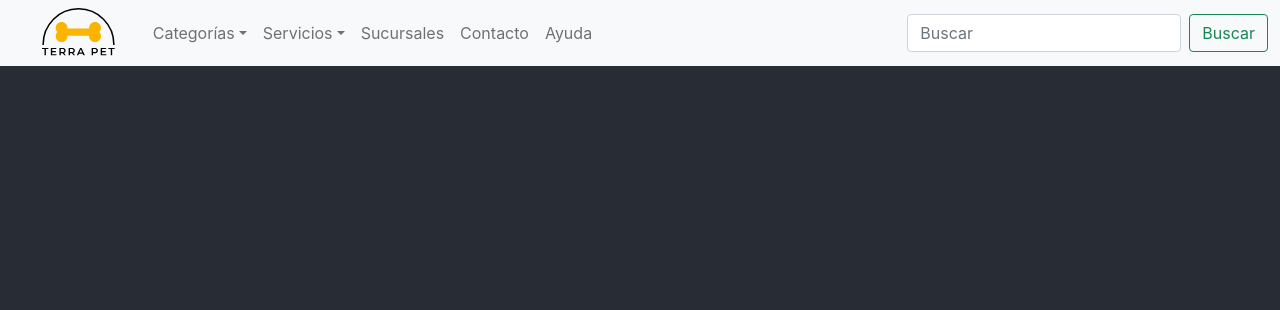
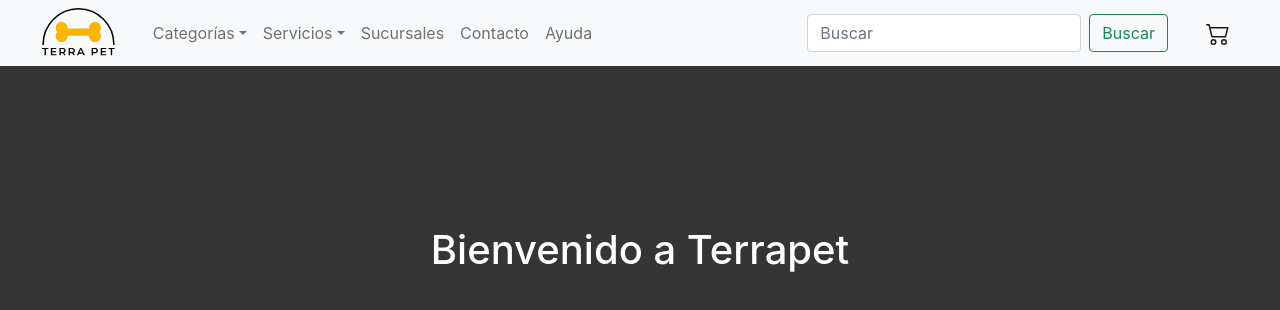
Before and after one commit to JazVictoria/terrapet-victoria, a React (Create React App) app: page /item/1 in a window 1280 px wide. Shown: the top 310 px of the page. Built offline with nearby package versions, Linux system fonts and the light colour scheme.

Commit message:
Adding cartwidget and listcontainer

```diff
--- a/src/App.css
+++ b/src/App.css
@@ -1,4 +1,4 @@
 .App {
-    background-color: #282c34;
+    background-color: rgb(53, 53, 53);
     min-height: 100vh;
 }
--- a/src/App.js
+++ b/src/App.js
@@ -1,11 +1,13 @@
 
 import './App.css';
 import NavBar from './components/navbar/NavBar';
+import ItemListContainer from './components/itemlistcontainer/ItemListContainer';
 
 const App = () => {
   return (
     <div className="App">
       <NavBar />
+      <ItemListContainer greeting="Bienvenido a Terrapet"/>
     </div>
   );
 }
--- /dev/null
+++ b/src/components/cart-widget/CartWidget.css
@@ -0,0 +1,7 @@
+.cartContainer{
+    height: 40px;
+    padding: 8px;
+    display: flex;
+    justify-content: center;
+    margin: 0 30px 0 30px;
+}
--- /dev/null
+++ b/src/components/cart-widget/CartWidget.jsx
@@ -0,0 +1,14 @@
+import React from 'react';
+import './CartWidget.css';
+import cart from '../../images/cart.svg';
+
+
+const CartWidget = () => {
+    return (
+        <div className="cartContainer">
+            <img src={cart} className="cart" alt="cart icon" />
+        </div>
+    )
+}
+
+export default CartWidget;
--- /dev/null
+++ b/src/components/itemlistcontainer/ItemListContainer.css
@@ -0,0 +1,9 @@
+.greetingContainer {
+    justify-content: center;
+    display: flex;
+    margin-top: 10rem;
+}
+
+.greeting{
+    color: white;
+}
--- /dev/null
+++ b/src/components/itemlistcontainer/ItemListContainer.jsx
@@ -0,0 +1,12 @@
+import React from 'react';
+import './ItemListContainer.css';
+
+const ItemListContainer = ({ greeting }) => {
+    return (
+        <div className="greetingContainer">
+            <h1 className="greeting">{greeting}</h1>
+        </div>
+    )
+}
+
+export default ItemListContainer;
--- a/src/components/navbar/NavBar.jsx
+++ b/src/components/navbar/NavBar.jsx
@@ -3,8 +3,9 @@ import logo from '../../images/logo.svg';
 import './NavBar.css';
 import CommonItem from '../navbar-common-item/CommonItem';
 import DropdownItem from '../navbar-dropdown-item/DropdownItem';
+import CartWidget from '../cart-widget/CartWidget';
 
-const NavBar = () => {
+const NavBar= () => {
     return (
         <div>
             <nav class="navbar navbar-expand-lg navbar-light bg-light">
@@ -25,6 +26,7 @@ const NavBar = () => {
                         <input class="form-control me-2" type="search" placeholder="Buscar" aria-label="Search" />
                         <button class="btn btn-outline-success" type="submit">Buscar</button>
                     </form>
+                    <CartWidget />
                     </div>
                 </div>
             </nav>
```
Also changed, not shown: src/images/cart.svg (added).
